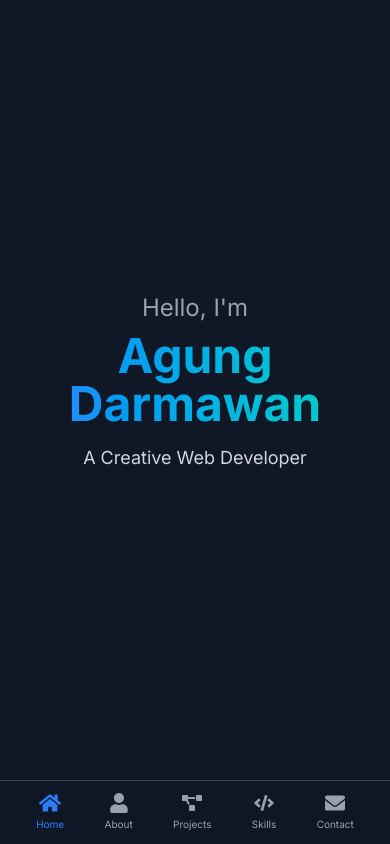
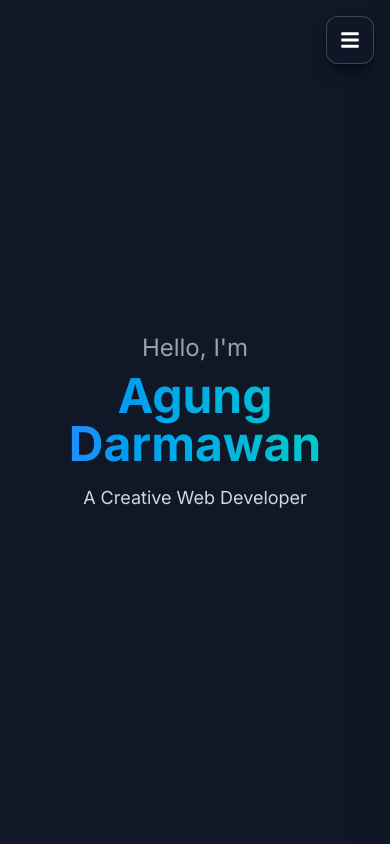
Before and after one commit to agungdarma3024/portofolio-agung-darmawan, a Next.js app: page / in a window 390 px wide. Shown: the top 844 px of the page. Built offline with nearby package versions, Linux system fonts and the light colour scheme.

Commit message:
perubahan page dan tambahan hamberger di sidebar

```diff
--- a/src/app/components/Projects.tsx
+++ b/src/app/components/Projects.tsx
@@ -18,7 +18,7 @@ const Projects = () => {
       title: "movie Web",
       description: "Productivity app for managing tasks and projects with drag & drop functionality",
       image: "/project/movie.png", // GANTI: /projects/ → /project/
-      technologies: ["Next.js", "TypeScript", "Prisma", "PostgreSQL"],
+      technologies: ["HTML", "CSS", "JavaScript", "API Integration"],
       github: "https://github.com/agungdarma3024/webfilm",
       live: "https://web-film-lovat.vercel.app/"
     },
@@ -27,7 +27,7 @@ const Projects = () => {
       title: "Weather Dashboard",
       description: "Real-time weather application with beautiful UI and charts",
       image: "/project/dompet.png", // GANTI: /projects/ → /project/
-      technologies: ["React", "Chart.js", "API Integration", "CSS3"],
+      technologies: ["Pyton", "SQL", "AI", "Nekst.js"],
       github: "https://github.com/agungdarma3024/weather-app",
       live: "https://weatherapp-demo.vercel.app"
     }
--- a/src/app/components/Sidebar.tsx
+++ b/src/app/components/Sidebar.tsx
@@ -7,48 +7,52 @@ import {
   FaUser,
   FaProjectDiagram,
   FaCode,
-  FaUsers,
   FaEnvelope,
   FaGithub,
   FaLinkedin,
   FaFileDownload,
-  FaWhatsapp
+  FaWhatsapp,
+  FaBars,   // Tambahan icon Hamburger
+  FaTimes   // Tambahan icon Silang (Tutup)
 } from "react-icons/fa";
 
 const Sidebar = () => {
   const [activeSection, setActiveSection] = useState("home");
   const [hoveredItem, setHoveredItem] = useState<string | null>(null);
 
+  // State baru untuk mengontrol buka/tutup menu di HP
+  const [isMobileMenuOpen, setIsMobileMenuOpen] = useState(false);
+
   const menuItems = [
     { id: "home", label: "Home", icon: <FaHome size={20} /> },
     { id: "about", label: "About", icon: <FaUser size={20} /> },
+    { id: "skills", label: "Skills", icon: <FaCode size={20} /> },
     { id: "projects", label: "Projects", icon: <FaProjectDiagram size={20} /> },
-    { id: "skills", label: "Skills", icon: <FaCode size={20} /> },
     { id: "contact", label: "Contact", icon: <FaEnvelope size={20} /> },
   ];
 
   const socialLinks = [
     {
       href: "https://github.com/agungdarma3024",
-      icon: <FaGithub size={16} />,
+      icon: <FaGithub size={18} />,
       label: "GitHub",
       external: true
     },
     {
       href: "https://linkedin.com/in/agung-darmawan-854b2523b",
-      icon: <FaLinkedin size={16} />,
+      icon: <FaLinkedin size={18} />,
       label: "LinkedIn",
       external: true
     },
     {
       href: "https://wa.me/628211001473",
-      icon: <FaWhatsapp size={16} />,
+      icon: <FaWhatsapp size={18} />,
       label: "WhatsApp",
       external: true
     },
     {
       href: "/Agung_Darmawan_Resume.pdf",
-      icon: <FaFileDownload size={16} />,
+      icon: <FaFileDownload size={18} />,
       label: "Resume",
       external: true
     },
@@ -56,6 +60,9 @@ const Sidebar = () => {
 
   const handleScrollToSection = (sectionId: string) => {
     setActiveSection(sectionId);
+    // Otomatis menutup menu HP saat ada link yang diklik
+    setIsMobileMenuOpen(false);
+
     const element = document.getElementById(sectionId);
     if (element) {
       element.scrollIntoView({ behavior: "smooth" });
@@ -64,14 +71,13 @@ const Sidebar = () => {
 
   return (
     <>
-      {/* Desktop Sidebar */}
+      {/* ================= DESKTOP SIDEBAR (TETAP SAMA) ================= */}
       <motion.div
         initial={{ x: -100, opacity: 0 }}
         animate={{ x: 0, opacity: 1 }}
         transition={{ duration: 0.5 }}
         className="hidden md:flex fixed left-0 top-0 h-full w-20 bg-gray-900/95 backdrop-blur-lg border-r border-white/20 flex-col items-center py-8 z-40"
       >
-        {/* Logo/Inisial Kecil */}
         <motion.div
           whileHover={{ scale: 1.1 }}
           className="w-12 h-12 rounded-full bg-gradient-to-br from-blue-500 to-purple-600 mb-8 flex items-center justify-center text-white font-bold text-sm border-2 border-white/20"
@@ -79,7 +85,6 @@ const Sidebar = () => {
           AD
         </motion.div>
 
-        {/* Navigation Menu - Icon Only */}
         <nav className="w-full flex-1 flex flex-col items-center space-y-6">
           {menuItems.map((item, index) => (
             <motion.button
@@ -96,8 +101,6 @@ const Sidebar = () => {
                 }`}
             >
               {item.icon}
-
-              {/* Tooltip */}
               {hoveredItem === item.id && (
                 <motion.span
                   initial={{ opacity: 0, x: 10 }}
@@ -112,7 +115,6 @@ const Sidebar = () => {
           ))}
         </nav>
 
-        {/* Social Links - Icon Only */}
         <motion.div
           initial={{ opacity: 0, y: 20 }}
           animate={{ opacity: 1, y: 0 }}
@@ -132,7 +134,6 @@ const Sidebar = () => {
               className="relative flex items-center justify-center w-10 h-10 bg-white/10 rounded-lg text-gray-300 hover:text-white hover:bg-blue-500/20 transition-all duration-300 backdrop-blur-sm border border-white/10 group"
             >
               {social.icon}
-
               {hoveredItem === social.label && (
                 <motion.span
                   initial={{ opacity: 0, x: 10 }}
@@ -147,7 +148,6 @@ const Sidebar = () => {
           ))}
         </motion.div>
 
-        {/* Copyright - Minimal */}
         <motion.p
           initial={{ opacity: 0 }}
           animate={{ opacity: 1 }}
@@ -159,22 +159,70 @@ const Sidebar = () => {
         </motion.p>
       </motion.div>
 
-      {/* Mobile Bottom Navigation */}
-      <div className="fixed bottom-0 left-0 w-full h-16 bg-gray-900/95 backdrop-blur-lg border-t border-white/20 flex md:hidden items-center justify-around z-50 px-4">
+      {/* ================= MOBILE HAMBURGER MENU (BARU) ================= */}
+
+      {/* 1. Tombol Hamburger (Hanya muncul di HP) */}
+      <div className="md:hidden fixed top-4 right-4 z-[60]">
+        <button
+          onClick={() => setIsMobileMenuOpen(!isMobileMenuOpen)}
+          className="w-12 h-12 flex items-center justify-center bg-gray-900/90 backdrop-blur-md border border-white/20 rounded-xl text-white shadow-lg shadow-black/50 transition-transform active:scale-95"
+        >
+          {isMobileMenuOpen ? <FaTimes size={20} /> : <FaBars size={20} />}
+        </button>
+      </div>
+
+      {/* 2. Latar Belakang Gelap (Overlay) saat menu terbuka */}
+      {isMobileMenuOpen && (
+        <div
+          onClick={() => setIsMobileMenuOpen(false)}
+          className="md:hidden fixed inset-0 bg-black/60 backdrop-blur-sm z-[50]"
+        />
+      )}
+
+      {/* 3. Panel Menu yang bergeser (Slide-out) */}
+      <motion.div
+        initial={{ x: "100%" }}
+        animate={{ x: isMobileMenuOpen ? "0%" : "100%" }}
+        transition={{ type: "tween", duration: 0.3 }}
+        className="md:hidden fixed top-0 right-0 h-full w-64 bg-gray-900 border-l border-white/10 shadow-2xl z-[55] flex flex-col pt-24 px-6"
+      >
+        <div className="flex flex-col space-y-4 flex-1">
           {menuItems.map((item) => (
             <button
               key={item.id}
               onClick={() => handleScrollToSection(item.id)}
-            className={`flex flex-col items-center justify-center space-y-1 transition-colors duration-300 ${activeSection === item.id ? "text-blue-500" : "text-gray-400 hover:text-white"
+              className={`flex items-center space-x-4 w-full p-4 rounded-xl transition-all duration-300 ${
+                activeSection === item.id
+                  ? "bg-blue-500 text-white shadow-lg shadow-blue-500/25"
+                  : "text-gray-400 hover:text-white hover:bg-white/10"
               }`}
             >
-            <div className={`${activeSection === item.id ? "scale-110" : "scale-100"} transition-transform duration-200`}>
+              <div className={activeSection === item.id ? "scale-110" : "scale-100"}>
                 {item.icon}
               </div>
-            <span className="text-[10px]">{item.label}</span>
+              <span className="font-semibold">{item.label}</span>
             </button>
           ))}
         </div>
+
+        {/* Social Links di bawah menu HP */}
+        <div className="mt-auto mb-10 pt-6 border-t border-white/10">
+          <p className="text-xs text-gray-500 uppercase tracking-widest text-center mb-4">Let's Connect</p>
+          <div className="flex justify-center space-x-4">
+            {socialLinks.map((social) => (
+              <a
+                key={social.label}
+                href={social.href}
+                target={social.external ? "_blank" : "_self"}
+                rel={social.external ? "noopener noreferrer" : ""}
+                className="w-10 h-10 flex items-center justify-center rounded-lg bg-white/5 text-gray-400 hover:text-white hover:bg-blue-500/20 transition-all border border-white/10"
+              >
+                {social.icon}
+              </a>
+            ))}
+          </div>
+        </div>
+      </motion.div>
     </>
   );
 };
--- a/src/app/page.tsx
+++ b/src/app/page.tsx
@@ -1,23 +1,25 @@
-// src/app/page.tsx
-
 "use client";
 
 import { motion } from "framer-motion";
-// import Navbar from "./components/Navbar"; // Impor Navbar
-import About from "./components/About"; // Impor About - pastikan case sensitive
-import Sidebar from "./components/Sidebar"; // Impor Sidebar
-import Skills from "./components/Skills"; // Impor Skills - pastikan case sensitive
+import About from "./components/About";
+import Sidebar from "./components/Sidebar";
+import Skills from "./components/Skills";
 import Projects from "./components/Projects";
 import Contact from "./components/Contact";
 
 export default function Home() {
   return (
-    <div>
-      {/* <Navbar /> */}
+    <div className="bg-gray-900 min-h-screen">
       <Sidebar />
 
+      {/* WADAH UTAMA KONTEN
+        Margin kiri (md:ml-20) sudah dihapus.
+        Sekarang halamannya 100% full screen dan Sidebar murni melayang di atasnya.
+      */}
+      <div className="w-full pb-16 md:pb-0">
+
         {/* Hero Section */}
-      <main id="home" className="flex items-center justify-center min-h-screen bg-gray-900 text-white ml-0 md:ml-20 pb-20 md:pb-0">
+        <main id="home" className="flex items-center justify-center min-h-screen text-white">
           <div className="text-center p-4">
             <motion.h2
               initial={{ opacity: 0, y: -20 }}
@@ -48,19 +50,12 @@ export default function Home() {
           </div>
         </main>
 
-      {/* About Section */}
         <About />
+        <Skills />
+        <Projects />
+        <Contact />
 
-      {/* Skills Section - HANYA SATU KALI */}
-      <Skills />
-
-      {/* Tambahkan seksi lain di sini nanti */}
-
-      {/* Projects Section */}
-      <Projects />
-
-      {/* Contact Section */}
-      <Contact />
+      </div>
     </div>
   );
 }
```
Lines whose indentation alone changed are shown as unchanged.
